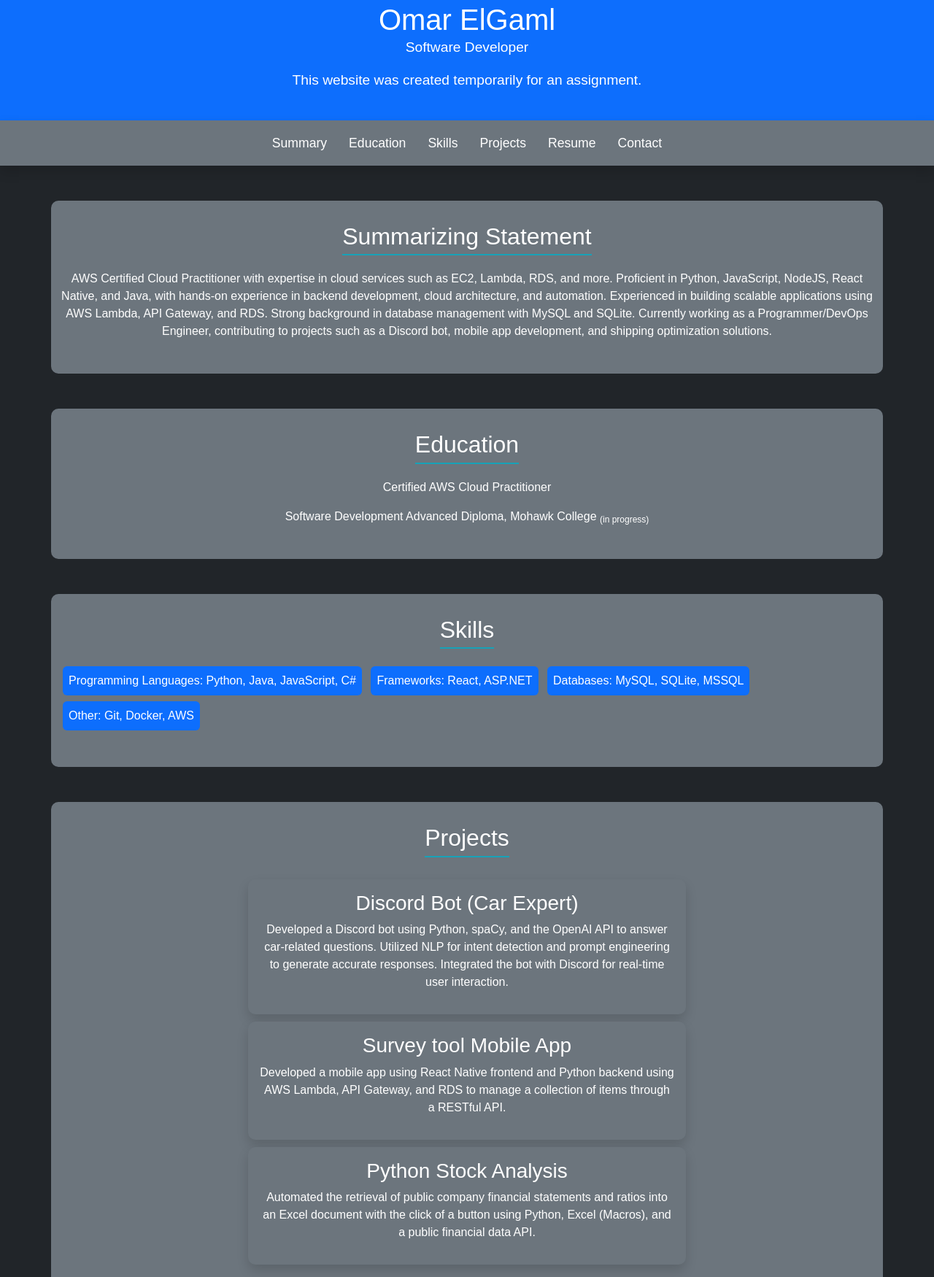
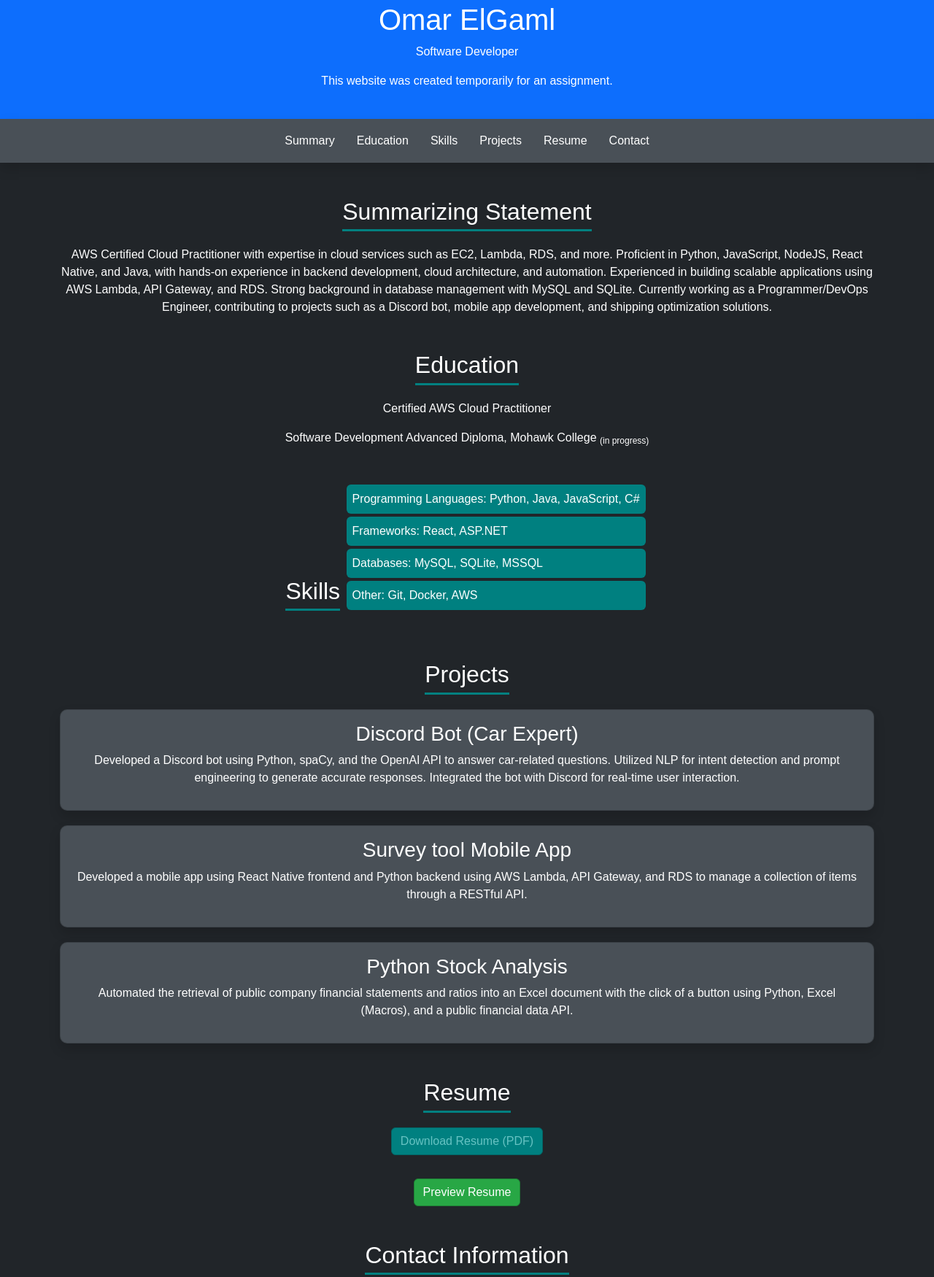
Before and after one commit to Omar-ElGaml/Omar-ElGaml.github.io, a plain HTML site: page index.html in a window 1280 px wide. Shown: the part 21-1771 px from the top of the page at 73% size. Drawn offline with nearby package versions, Linux system fonts and the light colour scheme.

Commit message:
Changed the color scheme

```diff
--- a/styles.css
+++ b/styles.css
@@ -1,117 +1,106 @@
+/* General Styles */
 body {
+    background-color: #343a40; /* Dark background */
+    color: #ffffff; /* White text */
     font-family: Arial, sans-serif;
-    background-color: #6c757d; /* Matches the footer color */
-    color: #ffffff;
 }
 
 /* Header */
 header {
-    background-color: #1e1e1e;
+    background-color: #008080 !important; /* Teal */
+    text-align: center;
     padding: 20px 0;
-    text-align: center;
 }
 
-header h1 {
-    margin: 0;
-    font-size: 2.5rem;
+/* Navbar */
+.navbar {
+    background-color: #495057 !important; /* Dark Gray */
 }
 
-header p {
-    font-size: 1.2rem;
+.navbar-dark .navbar-nav .nav-link {
+    color: #ffffff !important;
+    padding: 10px 15px;
 }
 
-/* Navigation Bar */
-.navbar {
-    background-color: #333;
-    box-shadow: 0px 4px 6px rgba(0, 0, 0, 0.5);
-}
-
-.navbar-nav .nav-item .nav-link {
-    color: #ffffff;
-    font-size: 1.1rem;
-    padding: 10px 15px;
-    transition: color 0.3s ease-in-out;
-}
-
-.navbar-nav .nav-item .nav-link:hover {
-    color: #17a2b8;
-}
-
-/* Section Backgrounds */
-section {
-    background-color: #6c757d; /* Matches footer */
-    padding: 30px;
-    border-radius: 10px;
-    margin-bottom: 20px;
+.navbar-dark .navbar-nav .nav-link:hover {
+    color: #66c2c2 !important; /* Light teal */
 }
 
 /* Section Headings */
 h2 {
     text-align: center;
     margin-bottom: 20px;
-    font-size: 2rem;
-    border-bottom: 2px solid #17a2b8;
+    border-bottom: 3px solid #008080; /* Teal underline */
     display: inline-block;
     padding-bottom: 5px;
 }
 
-/* Skills Section */
+/* Lists */
 ul.list-unstyled {
-    padding: 0;
-    display: flex;
-    flex-wrap: wrap;
-    justify-content: center;
+    display: inline-block;
+    text-align: left;
 }
 
-ul.list-unstyled li {
-    background-color: #17a2b8;
+/* Skill Items */
+.list-unstyled li {
+    background-color: #008080 !important; /* Teal */
     color: white;
-    padding: 10px 15px;
+    padding: 10px;
     margin: 5px;
     border-radius: 5px;
-    display: inline-block;
-    font-size: 1rem;
+    list-style: none; /* Remove bullet points */
 }
 
 /* Project Cards */
 .card {
-    background-color: #444;
-    border: none;
-    padding: 20px;
-    margin: 10px auto;
-    text-align: center;
-    width: 80%;
-    max-width: 600px;
+    background-color: #495057 !important; /* Dark Gray */
+    color: white;
+    margin-bottom: 20px;
+    padding: 15px;
+    border-radius: 10px;
+    box-shadow: 2px 2px 10px rgba(0, 0, 0, 0.2);
+}
+
+/* Resume Section */
+#resumePreview {
+    background-color: #222 !important;
+    padding: 10px;
     border-radius: 10px;
 }
 
-/* Resume Section */
 .btn-primary {
-    background-color: #17a2b8;
-    border: none;
-    padding: 10px 20px;
-    font-size: 1.2rem;
+    background-color: #008080 !important; /* Teal */
+    border-color: #006666 !important;
 }
 
 .btn-primary:hover {
-    background-color: #138496;
+    background-color: #006666 !important;
+    border-color: #005555 !important;
 }
 
-/* Contact Section */
-#contact a {
-    text-decoration: none;
-    color: #17a2b8;
-    font-weight: bold;
+/* Other Buttons */
+.btn-success {
+    background-color: #28a745 !important;
+    border-color: #1e7e34 !important;
 }
 
-#contact a:hover {
-    text-decoration: underline;
+.btn-danger {
+    background-color: #dc3545 !important;
+    border-color: #c82333 !important;
 }
 
 /* Footer */
 footer {
-    background-color: #6c757d;
+    background-color: #495057 !important; /* Dark Gray */
     padding: 15px 0;
     text-align: center;
-    font-size: 0.9rem;
 }
+
+/* Links */
+a {
+    color: #66c2c2 !important;
+}
+
+a:hover {
+    color: #44a5a5 !important;
+}
```
